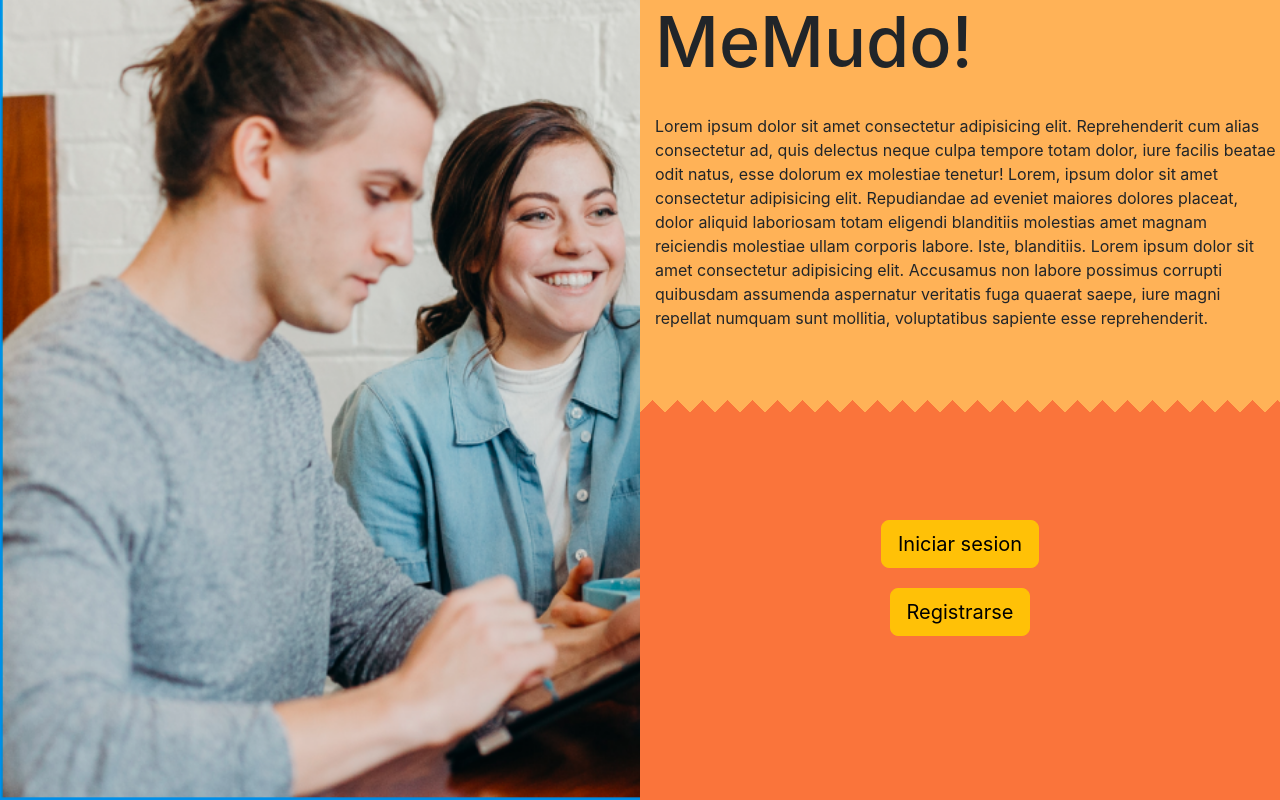
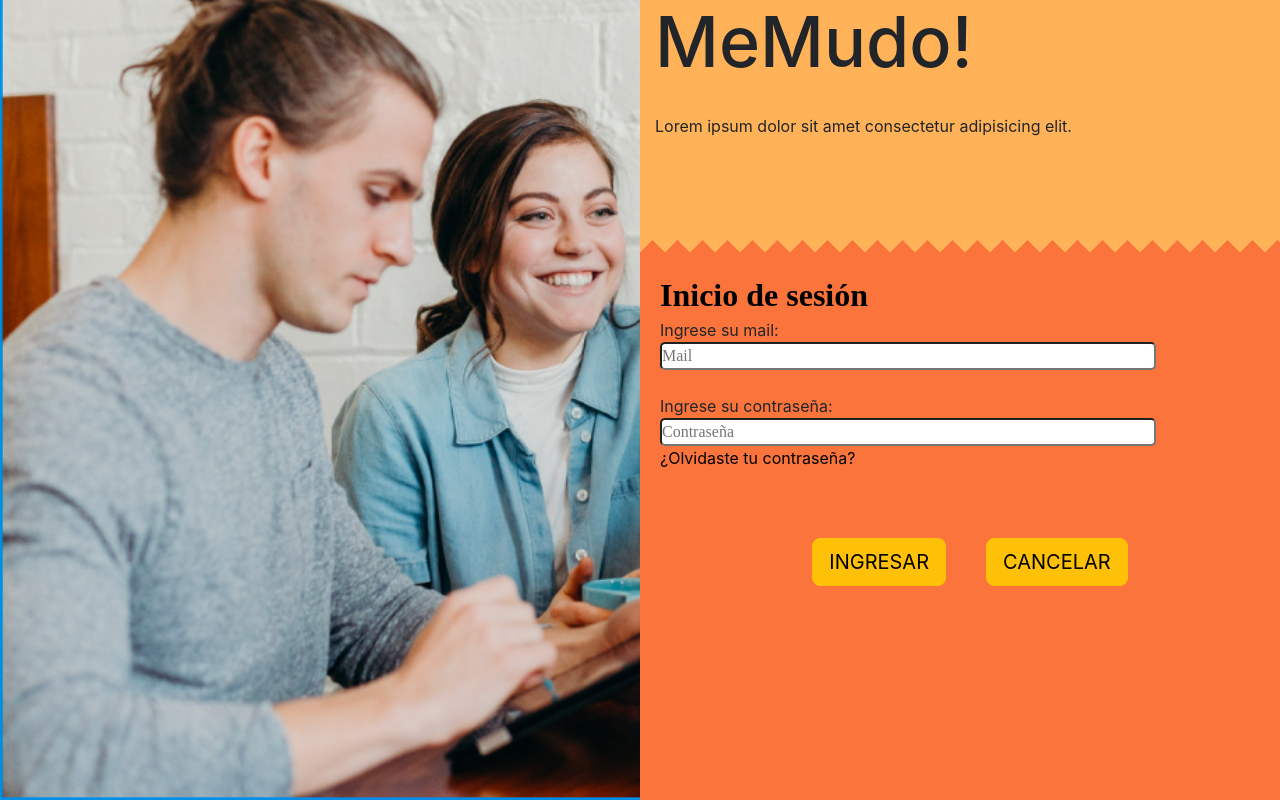
Before and after one commit to IgnacioSorgentini/Web-Mudanzas-FrontEnd, a React (Create React App) app: page / in a window 1280 px wide. Both pictures are taken after a click on the button "Iniciar sesion". Built offline with nearby package versions, Linux system fonts and the light colour scheme.

Commit message:
Agregando ventana Inicio Sesion

```diff
--- a/public/index.html
+++ b/public/index.html
@@ -42,5 +42,7 @@
       To create a production bundle, use `npm run build` or `yarn build`.
     -->
   <script src="https://cdn.jsdelivr.net/npm/bootstrap@5.2.2/dist/js/bootstrap.bundle.min.js" integrity="sha384-OERcA2EqjJCMA+/3y+gxIOqMEjwtxJY7qPCqsdltbNJuaOe923+mo//f6V8Qbsw3" crossorigin="anonymous"></script>
+  <script type="module" src="https://unpkg.com/ionicons@5.5.2/dist/ionicons/ionicons.esm.js"></script>
+  <script nomodule src="https://unpkg.com/ionicons@5.5.2/dist/ionicons/ionicons.js"></script>
   </body>
 </html>
--- a/src/App.css
+++ b/src/App.css
@@ -6,6 +6,9 @@
 
 .App{
     background-color: #FA743B;
+}
+
+.contenedor-general{
     display: flex;
     height: 100vh;
 }
@@ -50,7 +53,7 @@ button{
 .spikes {
     position: relative;
     background: #FFB257;
-    height: 50vh;
+    height: 30vh;
   }
   .spikes::after {
     content: '';
--- a/src/App.jsx
+++ b/src/App.jsx
@@ -1,8 +1,15 @@
 import './App.css';
+import {useState} from 'react';
+import InicioSesion from './pages/InicioSesion/InicioSesion';
 
 function App() {
+
+  const [buttonPopupIniciarSesion, setButtonPopupIniciarSesion] = useState(false);
+
+
   return (
     <div className="App">
+      <div className="contenedor-general">
       <div className="app-izquierda">
         <div className="app-imagen">
 
@@ -14,14 +21,16 @@ function App() {
               <h1>MeMudo!</h1>
             </div>
             <div className="app-descripcion">
-              Lorem ipsum dolor sit amet consectetur adipisicing elit. Reprehenderit cum alias consectetur ad, quis delectus neque culpa tempore totam dolor, iure facilis beatae odit natus, esse dolorum ex molestiae tenetur! Lorem, ipsum dolor sit amet consectetur adipisicing elit. Repudiandae ad eveniet maiores dolores placeat, dolor aliquid laboriosam totam eligendi blanditiis molestias amet magnam reiciendis molestiae ullam corporis labore. Iste, blanditiis. Lorem ipsum dolor sit amet consectetur adipisicing elit. Accusamus non labore possimus corrupti quibusdam assumenda aspernatur veritatis fuga quaerat saepe, iure magni repellat numquam sunt mollitia, voluptatibus sapiente esse reprehenderit.
+              Lorem ipsum dolor sit amet consectetur adipisicing elit.
             </div>
           </section>
           <div className="app-botones">
-            <button type="button" class="btn btn-lg btn-warning">Iniciar sesion</button>
+            <button type="button" class="btn btn-lg btn-warning" onClick={() => setButtonPopupIniciarSesion(true)}>Iniciar sesion</button>
             <button type="button" class="btn btn-lg btn-warning">Registrarse</button>
           </div>
       </div>
+      </div>
+      <InicioSesion trigger={buttonPopupIniciarSesion} setTrigger={setButtonPopupIniciarSesion}></InicioSesion>
     </div>
   );
 }
--- a/src/pages/InicioSesion/InicioSesion.css
+++ b/src/pages/InicioSesion/InicioSesion.css
@@ -0,0 +1,93 @@
+.popup{
+    position: fixed;
+    top: 0;
+    left: 0;
+    width: 100%;
+    height: 100vh;
+
+    display: flex;
+    justify-content: end;
+    align-items: flex-end;
+
+    cursor: default;
+    z-index: 11;
+    margin: auto;
+}
+
+.popup-inner{
+    box-sizing: border-box;
+    position: relative;
+    width: 100%;
+    max-width: 50%;
+    min-height: 65%;
+    background-color: #FA743B;
+    border-width: 1px;
+    z-index: 11;
+    padding-left: 20px;
+}
+
+.title{
+    font-family: 'Poppins';
+    font-style: normal;
+    font-weight: bold;
+    font-size: 32px;
+    line-height: 30px;
+    color: black
+}
+
+.input{
+    width: 80%;
+    border-radius: 5px;
+    font-family: 'Poppins';
+    font-style: normal;
+}
+
+.caja-botones{
+    display: flex;
+    flex-direction: row;
+    justify-content: center;
+}
+
+.boton{
+    margin-left: 20px;
+    margin-right: 20px
+}
+
+.vinculo{
+    color:black;
+    text-decoration: none;
+    display: block;
+    left: 58%
+}
+
+.registro{
+    color:#3649F9;
+    transform: translate(-50%, -50%);
+}
+
+.contenedorError {
+    position: relative;
+    background: #F4BEBE;
+    border-width: 1;
+    height: 5%;
+    width: 60%;
+    border-radius: 5px;
+    border-style: solid;
+    border-width: 1px;
+    border-color: #9D0B0B;
+    left: 50%;
+    top: 10%;
+    transform: translate(-50%, -50%);
+  }
+
+ .error {
+    font-family: 'Poppins';
+    position: relative;
+    font-weight: bold;
+    font-size: 13px;
+    left: 15%;
+    top: 11%;
+    text-align: center;
+    transform: translate(-50%, -50%);
+    color: #9D0B0B
+  }
--- a/src/pages/InicioSesion/InicioSesion.jsx
+++ b/src/pages/InicioSesion/InicioSesion.jsx
@@ -1,12 +1,75 @@
 import React from "react";
+import {useState, useEffect} from 'react';
 import './InicioSesion.css';
 
-function InicioSesion(){
-    return(
-        <div className="inicioSesion">
+function InicioSesion(props){
 
+    const [validar, setValidar] = useState(-1);
+    const [user, setUser] = useState('');
+    const [password,setPassword] = useState('')
+    const [error,setError] = useState(1)
+
+
+    const userValido='pedroseveri@gmail.com'
+    const pwValida= '123'
+
+    const handleUserChange = (e) => {
+    	setUser(e.target.value);
+  	};
+
+	const handlePasswordChange = (e) => {
+    	setPassword(e.target.value);
+  	};
+
+    function comprobarUsuario () {
+        if (userValido === user && pwValida === password ){
+            setValidar(0)
+        }
+        else{
+            setError(0)
+        }
+    }
+
+    const comprobarUsuarioConEnter = (e) => {
+        if (e.key == 'Enter') {
+            comprobarUsuario()
+          }
+    }
+
+    if(validar == -1){
+    return(props.trigger) ? (
+        <div className="popup">
+            <div className="popup-inner">
+                <div className="caja-titulo">
+                    <h2 className="title"> Inicio de sesión </h2>
+                </div>
+                <div className="caja-contenido">
+                    <text className="texto"> Ingrese su mail: </text>
+                    <br/>
+                    <input className="input" type ="text" placeholder="Mail" onChange={handleUserChange}/>
+                    <br/>
+                    <br/>
+                    <text className="texto">Ingrese su contraseña:</text>
+                    <br/>
+                    <input className="input" type ="password" placeholder="Contraseña" onChange={handlePasswordChange} onKeyDown={comprobarUsuarioConEnter}/>
+                    <a  className="vinculo" href="#">¿Olvidaste tu contraseña?</a>
+                    <br/>
+                    {error == 0 && <div className="contenedorError"><text className="error">Los datos ingresados no son correctos</text></div>}
+                    <br/>
+                    <div className="caja-botones">
+                        <button className="boton btn btn-warning btn-lg" onClick={comprobarUsuario}>
+                            INGRESAR
+                        </button>
+                        <button className="boton btn btn-warning btn-lg" onClick={() => props.setTrigger(false)}>
+                            CANCELAR
+                        </button>
+                    </div>
+                </div>
+
+            </div>
         </div>
-    )
+    ) : "";
+    }
 }
 
-export default InicioSesion();
+export default InicioSesion;
```
